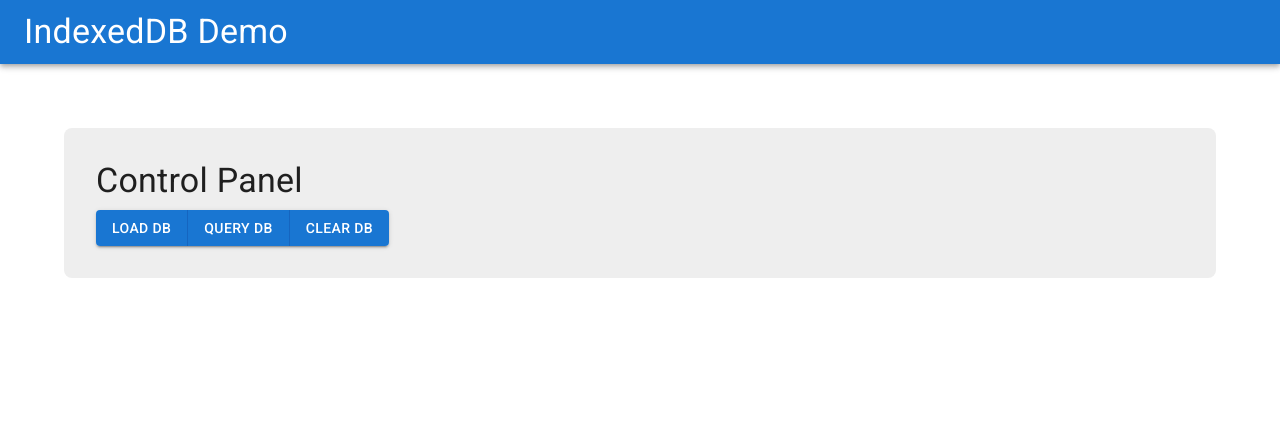
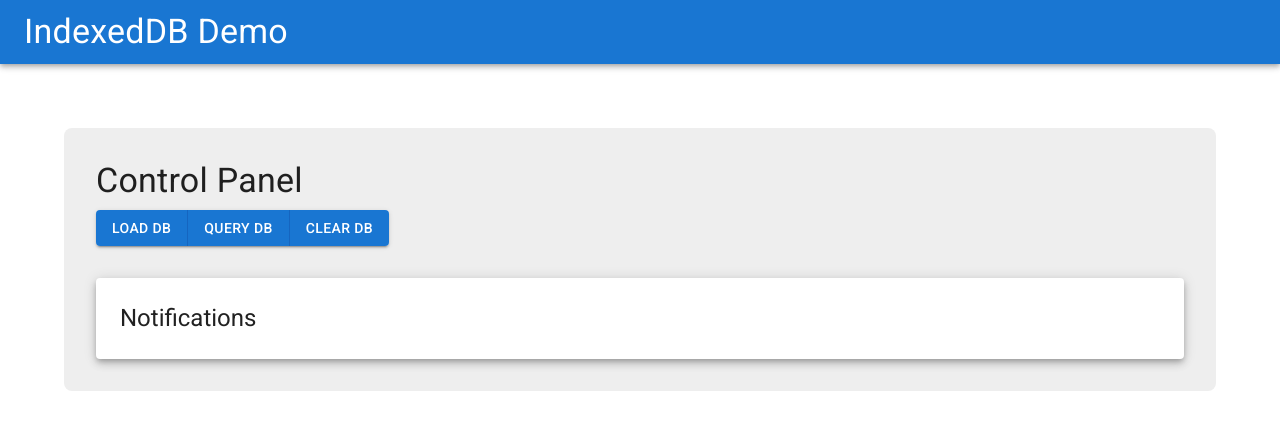
Before and after one commit to alik-balika/react-first-db-app, a React (Vite) app: page / in a window 1280 px wide. Shown: the top 430 px of the page. Built offline with nearby package versions, Linux system fonts and the light colour scheme.

Commit message:
complete second user story

```diff
--- a/src/components/PageContent.jsx
+++ b/src/components/PageContent.jsx
@@ -1,6 +1,6 @@
 import React from "react";
 import { clearDB, loadDB } from "../customer";
-import { Box, Button, ButtonGroup, Typography } from "@mui/material";
+import { Box, Button, ButtonGroup, Paper, Typography } from "@mui/material";
 
 const PageContent = () => {
   return (
@@ -20,6 +20,15 @@ const PageContent = () => {
         <Button>Query DB</Button>
         <Button>Clear DB</Button>
       </ButtonGroup>
+      <Paper
+        elevation={5}
+        sx={{
+          p: 3,
+          mt: 4,
+        }}
+      >
+        <Typography variant="h5">Notifications</Typography>
+      </Paper>
     </Box>
   );
 };
```
Also changed, not shown: 1 other file (tests, documents, lock files or other folders).
